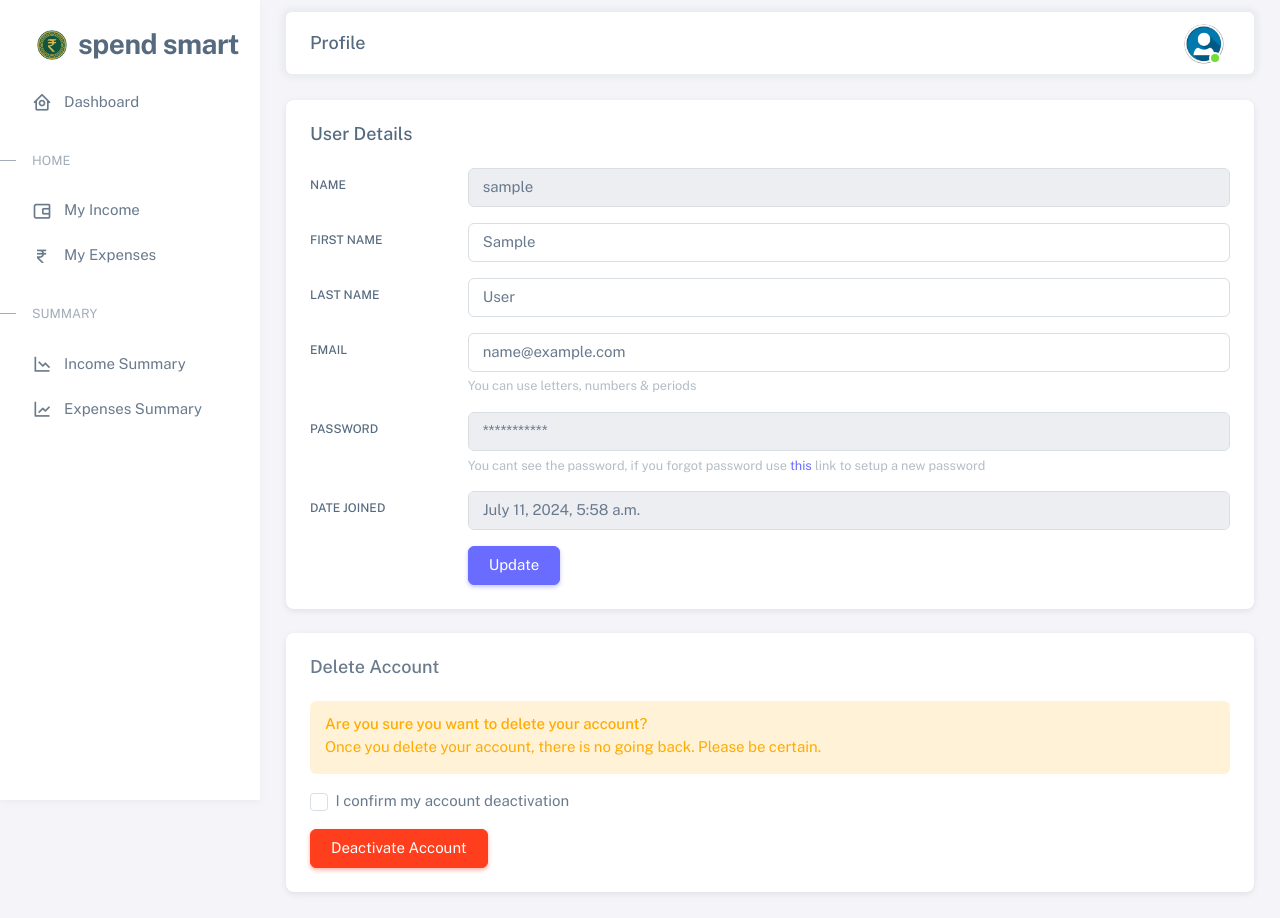
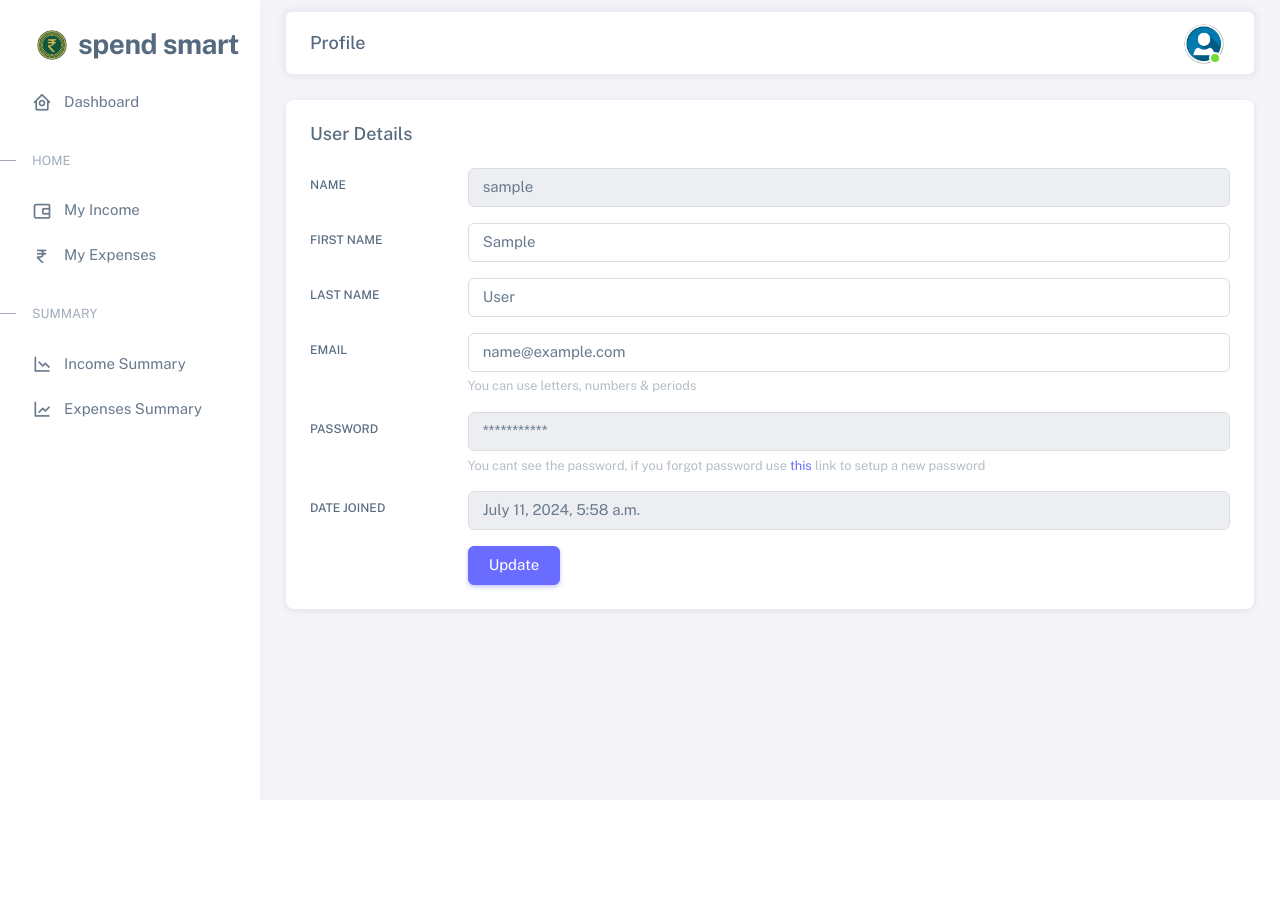
Before and after one commit to Pranav1772/Expense-and-Income-Tracker, a Django app: page /spendsmart/user_preferences/profile/ in a window 1280 px wide. After the commit the page ends 800 px from the top, so only its background shows below. Run offline with Django 5.2, Linux system fonts and the light colour scheme; the visitor is signed in with stand-in values (Sample User, id 1); data comes from the database, SQL or seed files in the repository; some libraries are stand-ins or nearby versions.

Commit message:
Complete Project

```diff
--- a/spend_smart/templates/spend_smart/user_preferences/profile.html
+++ b/spend_smart/templates/spend_smart/user_preferences/profile.html
@@ -59,23 +59,4 @@
     </div>
 </div>
 
-<div class="card">
-    <h5 class="card-header">Delete Account</h5>
-    <div class="card-body">
-        <div class="mb-3 col-12 mb-0">
-            <div class="alert alert-warning">
-                <h6 class="alert-heading mb-1">Are you sure you want to delete your account?</h6>
-                <p class="mb-0">Once you delete your account, there is no going back. Please be certain.</p>
-            </div>
-        </div>
-        <form id="formAccountDeactivation" onsubmit="return false">
-            <div class="form-check mb-3">
-                <input class="form-check-input" type="checkbox" name="accountActivation" id="accountActivation" />
-                <label class="form-check-label" for="accountActivation">I confirm my account deactivation</label>
-            </div>
-            <button type="submit" class="btn btn-danger deactivate-account">Deactivate Account</button>
-        </form>
-    </div>
-</div>
-
 {% endblock content %}
```
